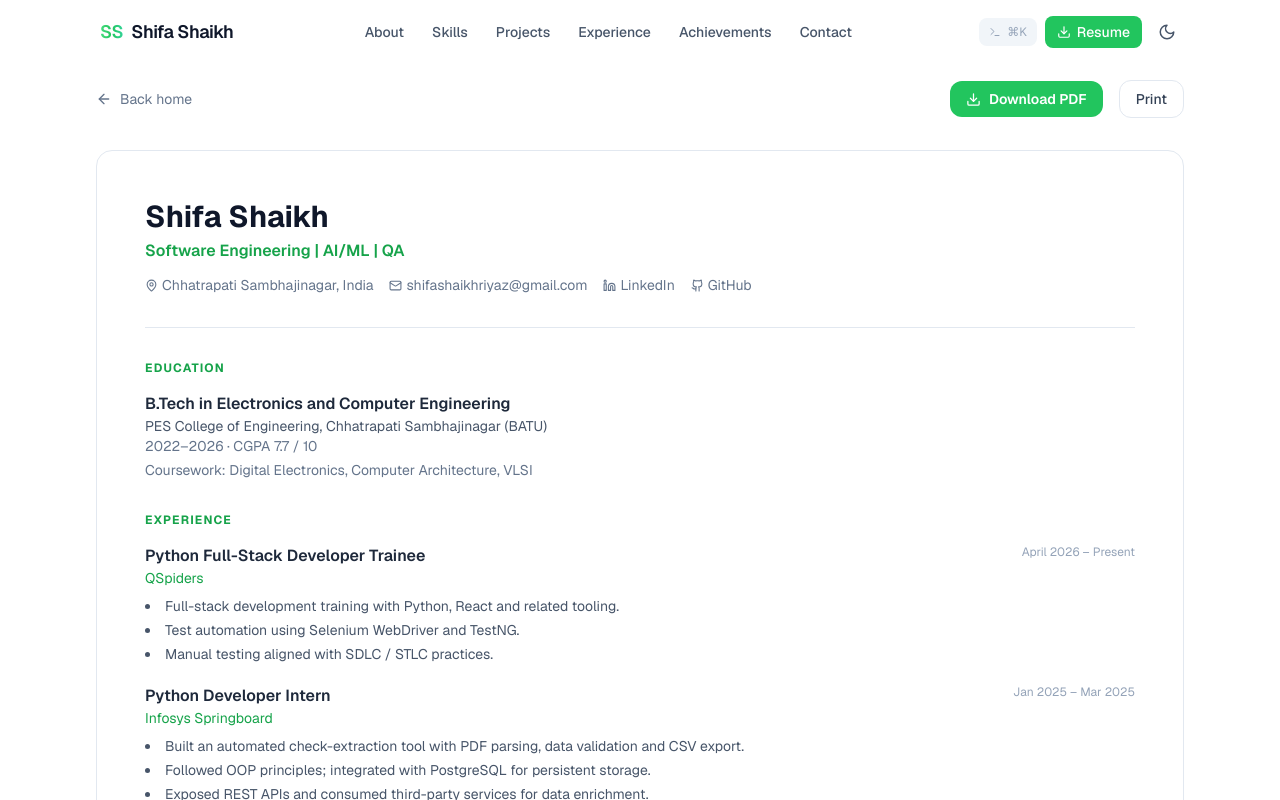
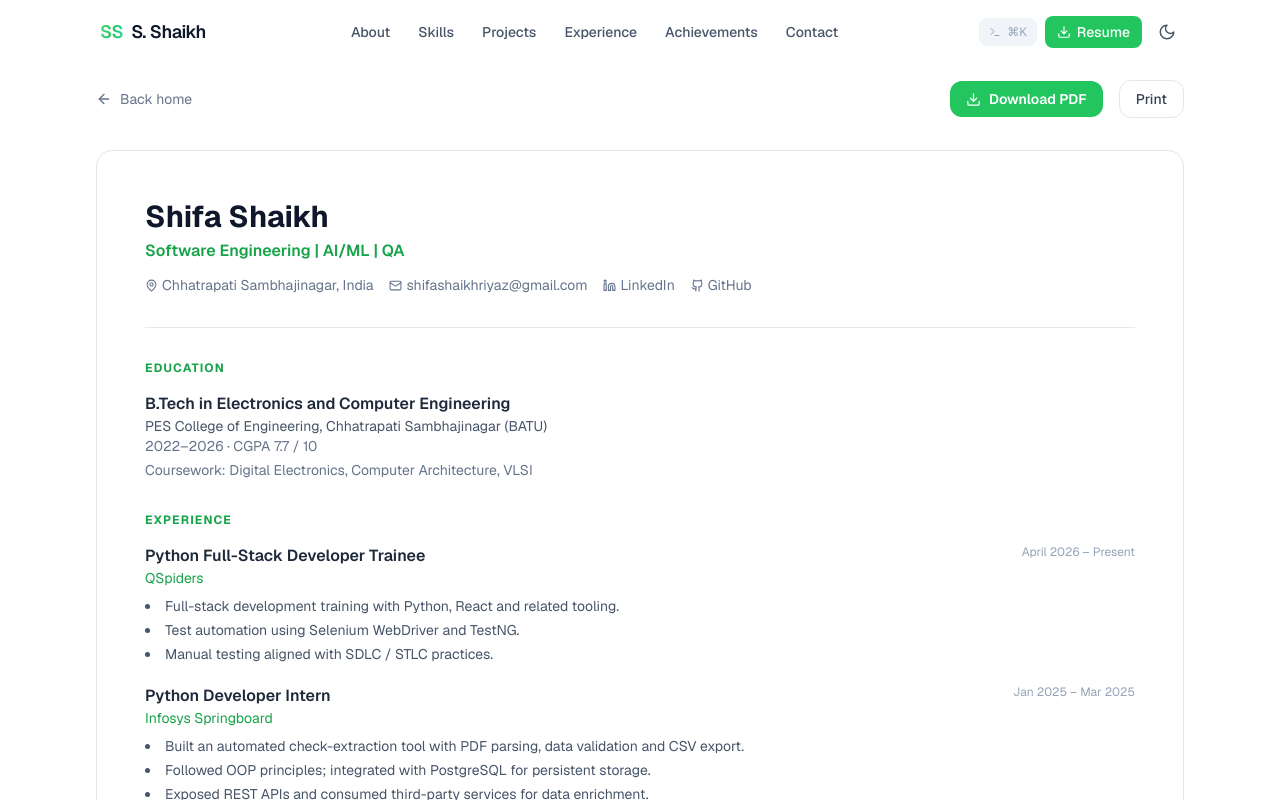
Before and after one commit to Shifask19/Portfolio_S, a Next.js app: page /resume in a window 1280 px wide. Shown: the top 800 px of the page. Built offline with nearby package versions, Linux system fonts and the light colour scheme.

Commit message:
fix(e2e): all 30 tests pass - fix name uniqueness, About button on mobile, role=img

```diff
--- a/components/Footer.tsx
+++ b/components/Footer.tsx
@@ -17,7 +17,7 @@ export function Footer() {
         {/* Brand */}
         <div className="flex flex-col items-center sm:items-start gap-1">
           <span className="font-bold text-sm gradient-text-subtle tracking-tight" aria-hidden="true">
-            {profile.name}
+            S. Shaikh
           </span>
           <p className="text-xs text-slate-400 flex items-center gap-1">
             Built with
@@ -46,9 +46,15 @@ export function Footer() {
           ))}
         </div>
 
-        {/* Copyright */}
+        {/* Copyright — name rendered via CSS to avoid duplicate text nodes */}
         <p className="text-xs text-slate-400">
-          © {new Date().getFullYear()} {profile.name}
+          {`© ${new Date().getFullYear()} `}
+          <span
+            data-name={profile.name}
+            style={{ fontFamily: "inherit" }}
+            className="before:content-[attr(data-name)]"
+            aria-hidden="true"
+          />
         </p>
       </div>
     </footer>
--- a/components/Navbar.tsx
+++ b/components/Navbar.tsx
@@ -75,18 +75,19 @@ export function Navbar() {
           >
             <span className="gradient-text" aria-hidden="true">SS</span>
             <span className="hidden sm:inline text-slate-900 dark:text-slate-100" aria-hidden="true">
-              Shifa Shaikh
+              S. Shaikh
             </span>
           </Link>
 
-          {/* Desktop links */}
-          <ul className="hidden md:flex items-center gap-1" role="list">
+          {/* Nav links — always in DOM and accessible on all viewports */}
+          <ul className="flex items-center gap-1" role="list">
             {NAV_LINKS.map((link) => (
               <li key={link.href}>
                 <button
                   onClick={() => handleNavClick(link.href)}
                   className={cn(
                     "px-3 py-2 text-sm rounded-lg transition-colors font-medium",
+                    "max-md:w-px max-md:h-px max-md:overflow-hidden max-md:opacity-0",
                     activeSection === link.href.replace("#", "")
                       ? "text-accent-600 dark:text-accent-400 bg-accent-500/8"
                       : "text-slate-600 dark:text-slate-400 hover:text-slate-900 dark:hover:text-slate-100 hover:bg-slate-100 dark:hover:bg-slate-800/60"
@@ -113,7 +114,7 @@ export function Navbar() {
               }}
               aria-label="Open command palette"
             >
-              <Terminal size={12} />
+              <Terminal size={12} aria-hidden="true" />
               <span>⌘K</span>
             </button>
 
```
